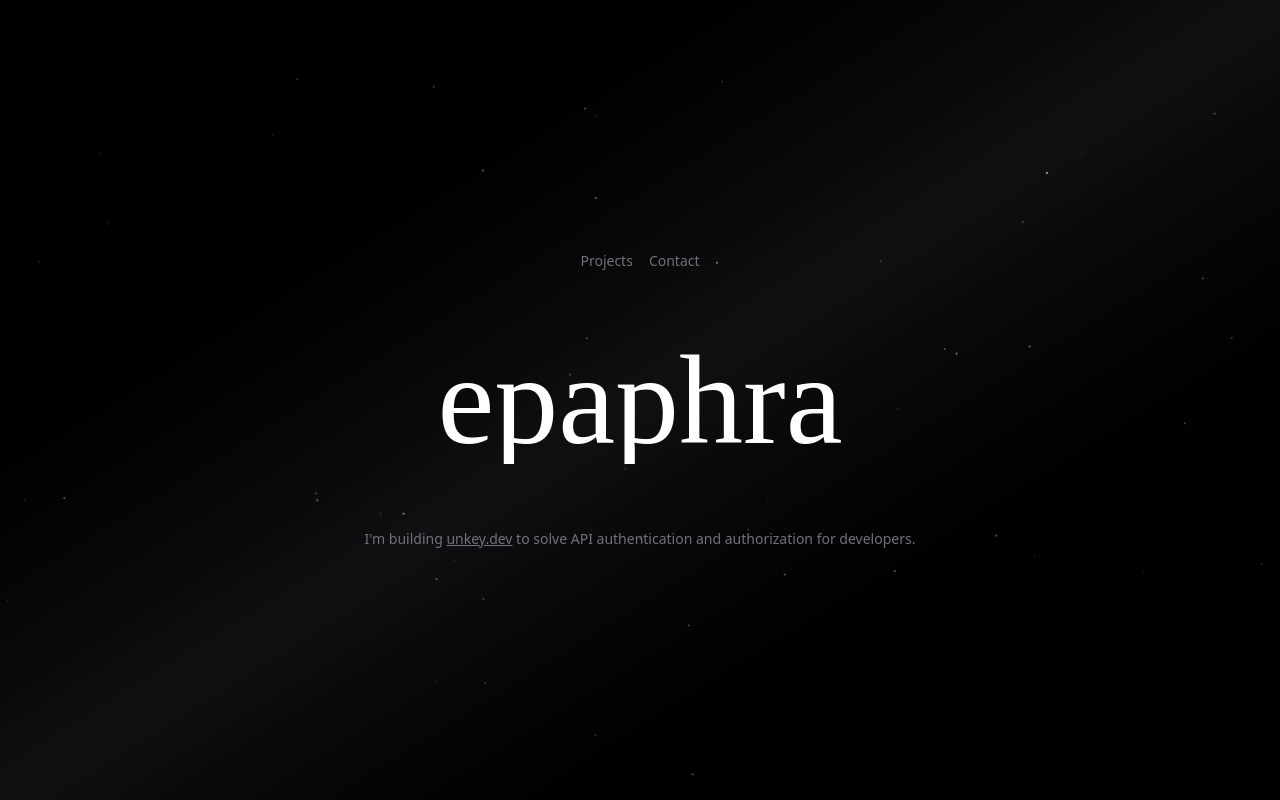
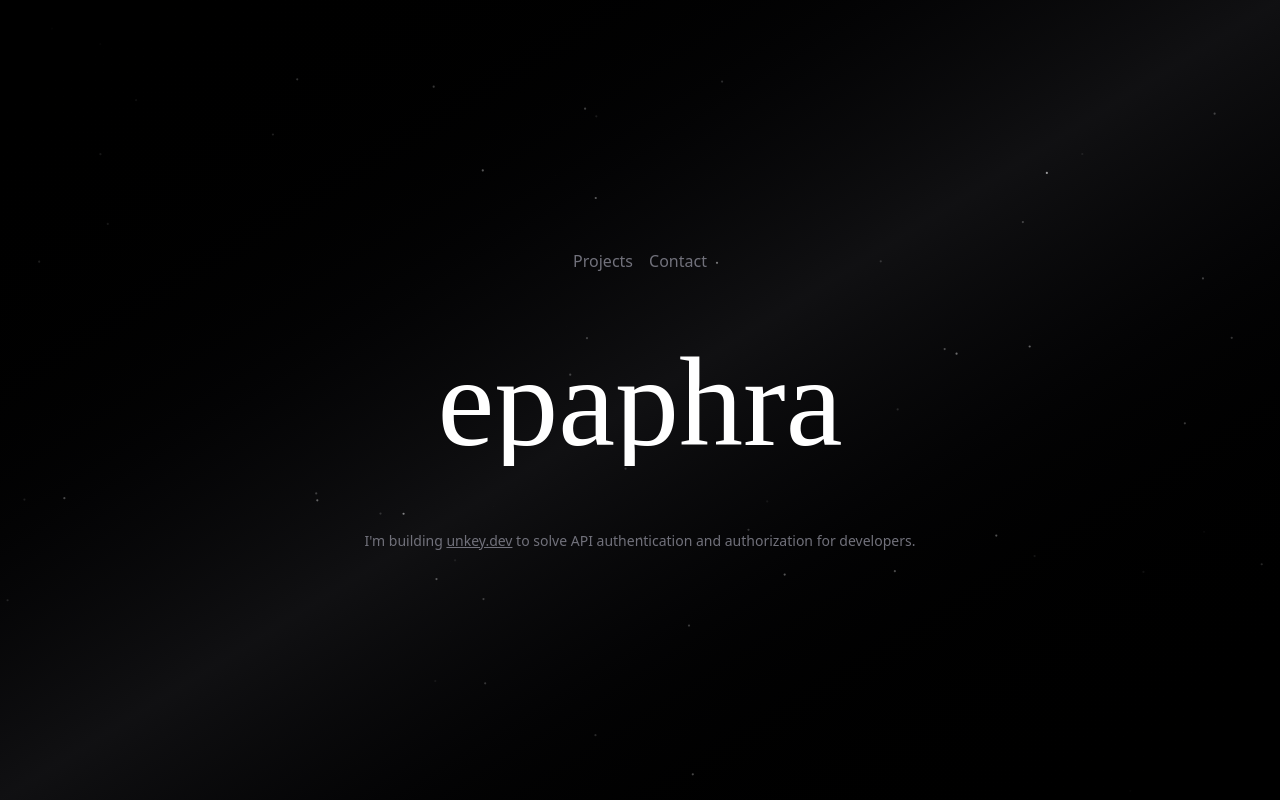
Before and after one commit to Epaphra-B/epaphra.com, a Next.js app: page / in a window 1280 px wide. Built offline with nearby package versions, Linux system fonts and the light colour scheme.

Commit message:
Increased nav font size

```diff
--- a/src/app/page.tsx
+++ b/src/app/page.tsx
@@ -16,7 +16,7 @@ export default function Home() {
             <Link
               key={item.href}
               href={item.href}
-              className="text-sm duration-500 text-zinc-500 hover:text-zinc-300"
+              className="text-base duration-500 text-zinc-500 hover:text-zinc-300"
             >
               {item.name}
             </Link>
```
